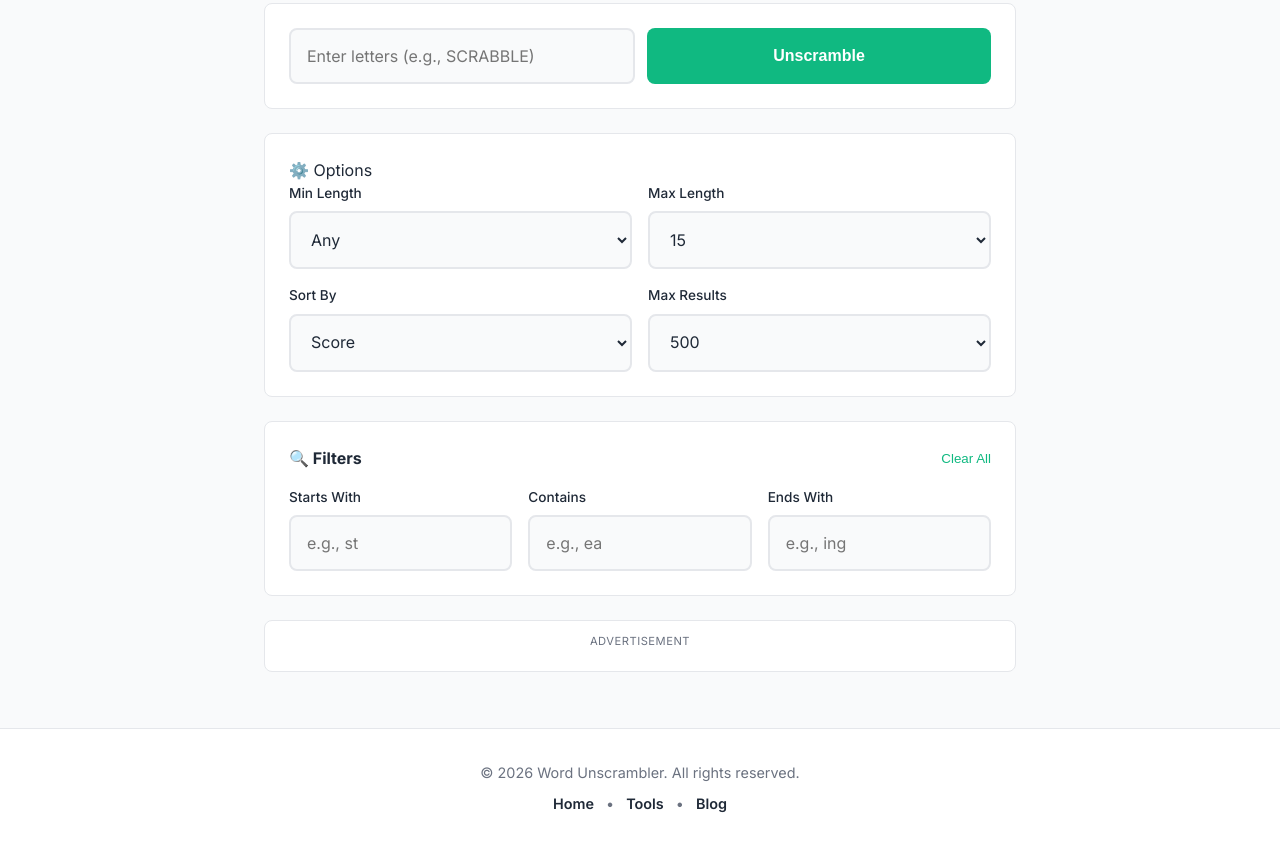
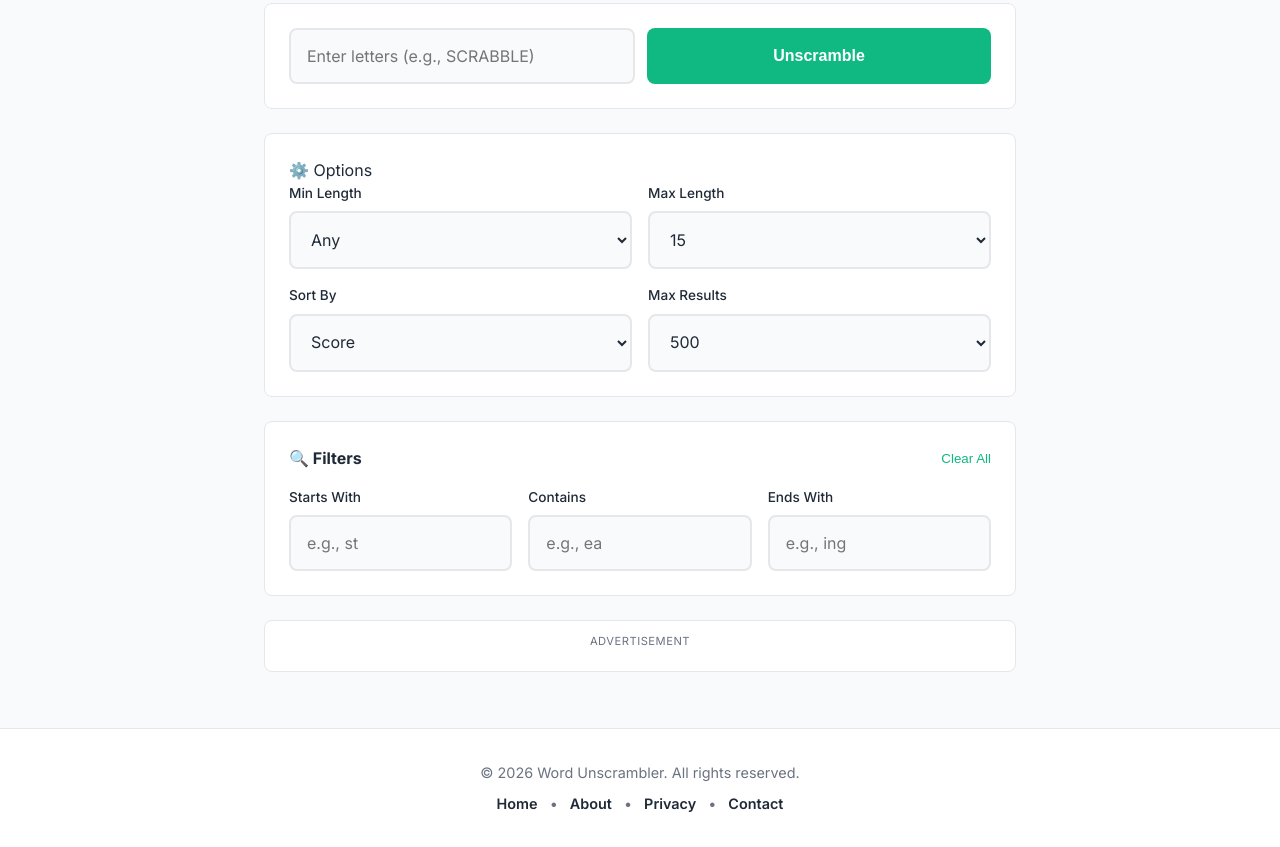
Before and after one commit to fininsurefit/Word-Unscrambler, a plain HTML site: page index.html in a window 1280 px wide. Shown: the part 296-1143 px from the top of the page. Drawn offline with Linux system fonts and the light colour scheme.

Commit message:
Update index.html

```diff
--- a/index.html
+++ b/index.html
@@ -851,8 +851,9 @@
     <p>&copy; 2026 Word Unscrambler. All rights reserved.</p>
     <div style="margin-top: 0.5rem;">
       <a href="#home" onclick="showSection('home'); return false;">Home</a> •
-      <a href="#" onclick="return false;">Tools</a> •
-      <a href="#blog" onclick="showSection('blog'); return false;">Blog</a>
+      <a href="#about" onclick="showSection('about'); return false;">About</a> •
+      <a href="#privacy" onclick="showSection('privacy'); return false;">Privacy</a> •
+      <a href="#contact" onclick="showSection('contact'); return false;">Contact</a>
     </div>
   </footer>
 
```
